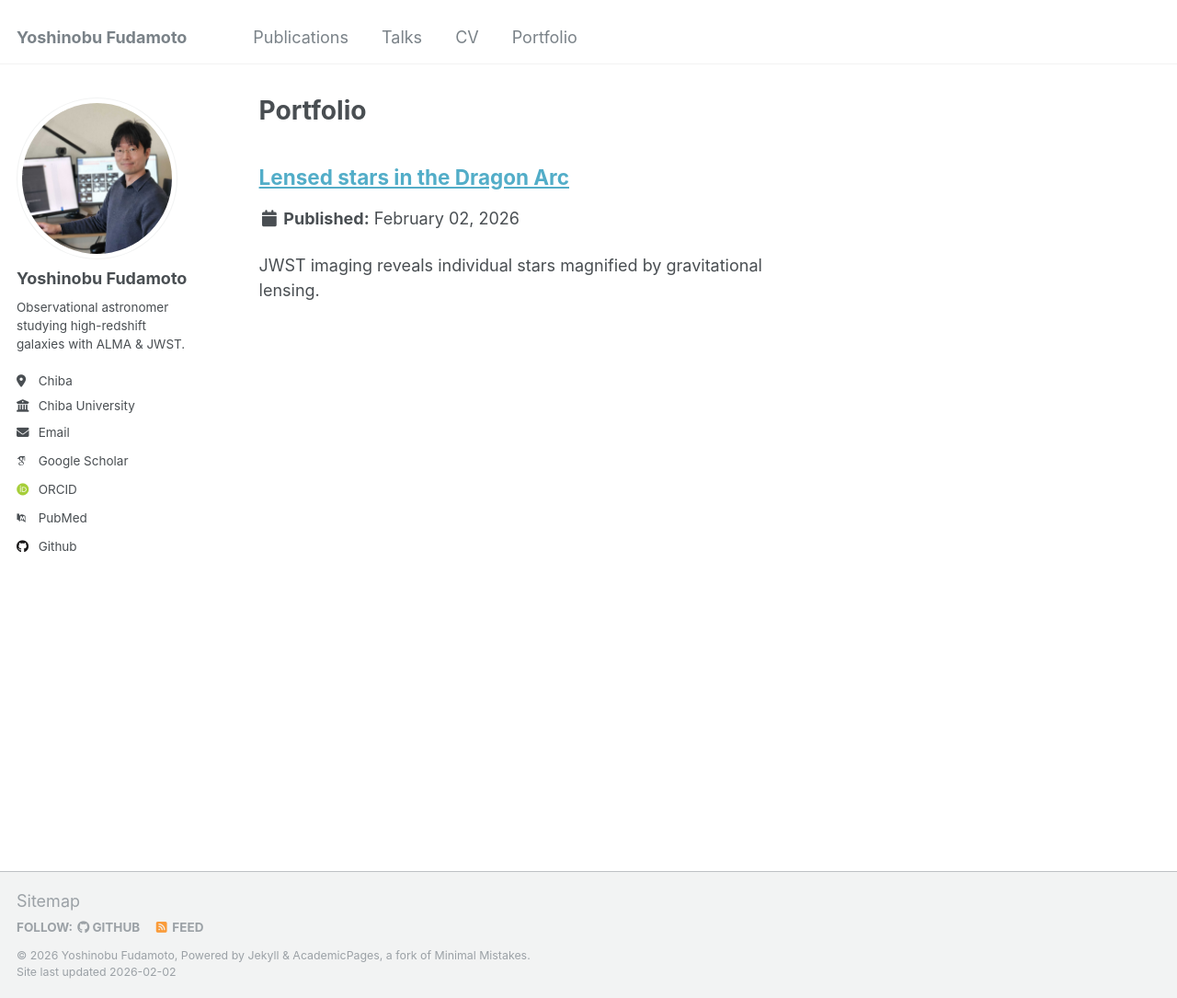
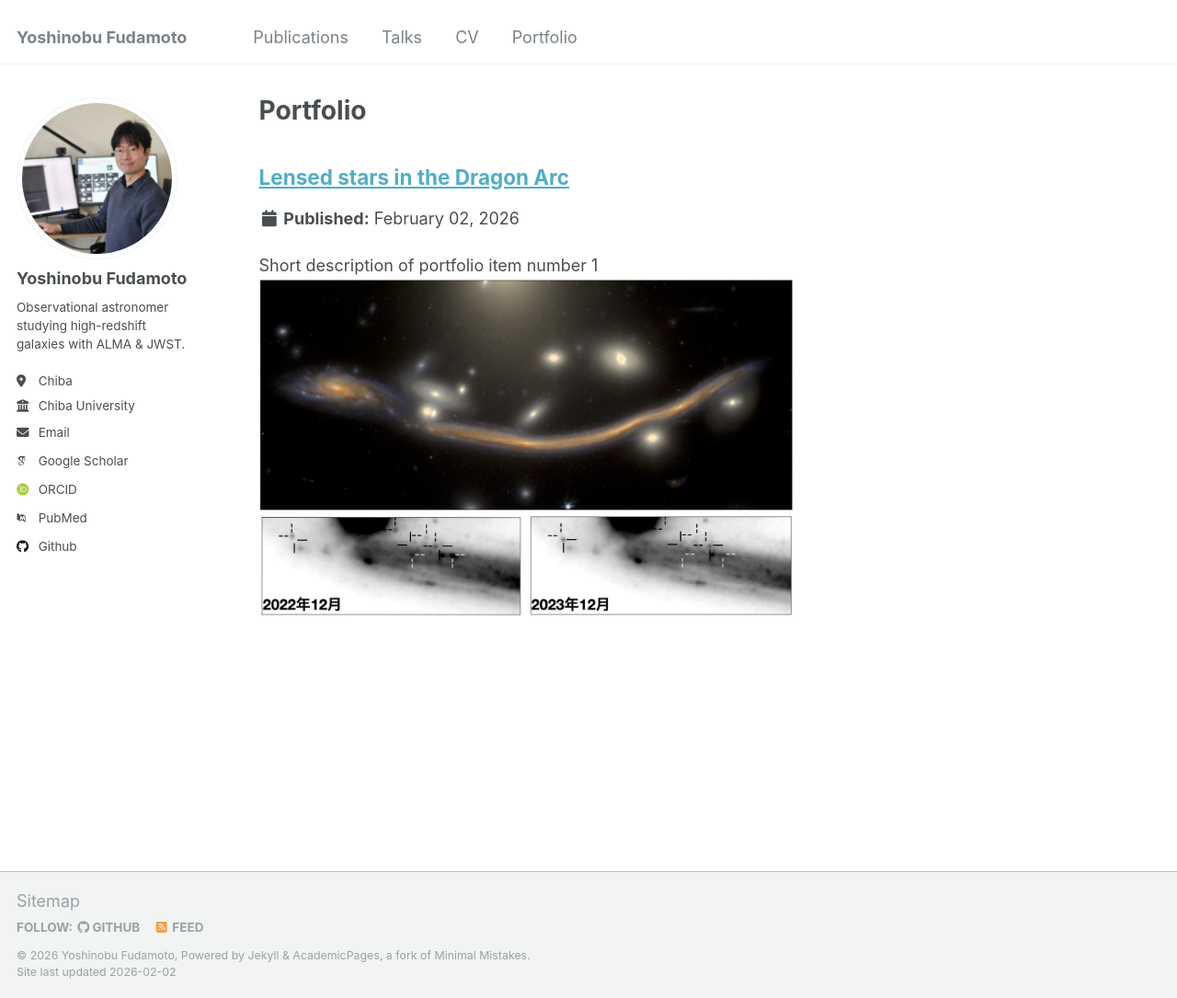
Before and after one commit to yfudamoto/yfudamoto.github.io, a Jekyll site: the page built from _pages/portfolio.html, in a window 1280 px wide and 1085 px high. Shown: the whole window at 92% size. Built offline with Jekyll 4.4.1, drawn with Linux system fonts in a browser that asks for light colours; some web fonts are replaced.

Commit message:
portfolio fixed

```diff
--- a/_portfolio/DragonArc.md
+++ b/_portfolio/DragonArc.md
@@ -1,7 +1,7 @@
 ---
 title: "Lensed stars in the Dragon Arc"
-excerpt: "JWST imaging reveals individual stars magnified by gravitational lensing."
+excerpt: "Short description of portfolio item number 1<br/><img src='/images/portfolio/DragonArc.jpg'>"
 collection: portfolio
-header:
-  teaser: /images/portfolio/DragonArc.jpg
 ---
+
+JWST imaging reveals individual stars magnified by gravitational lensing.
```
